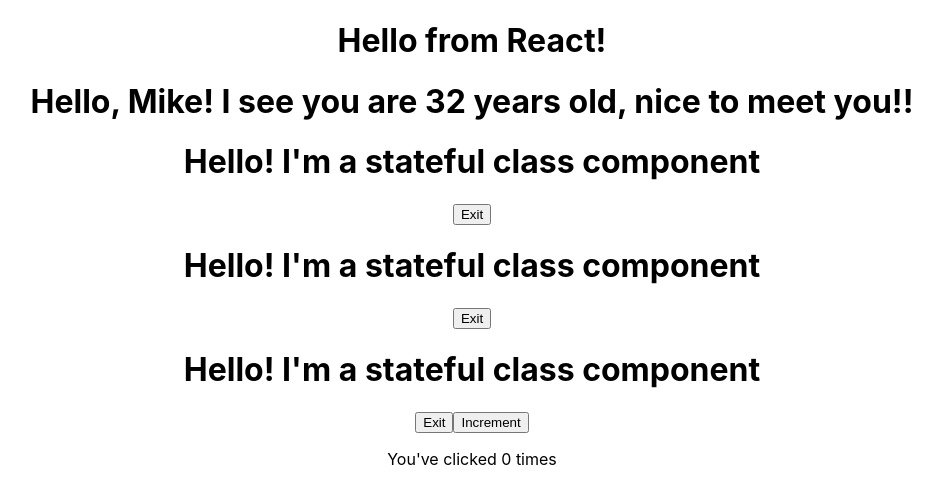
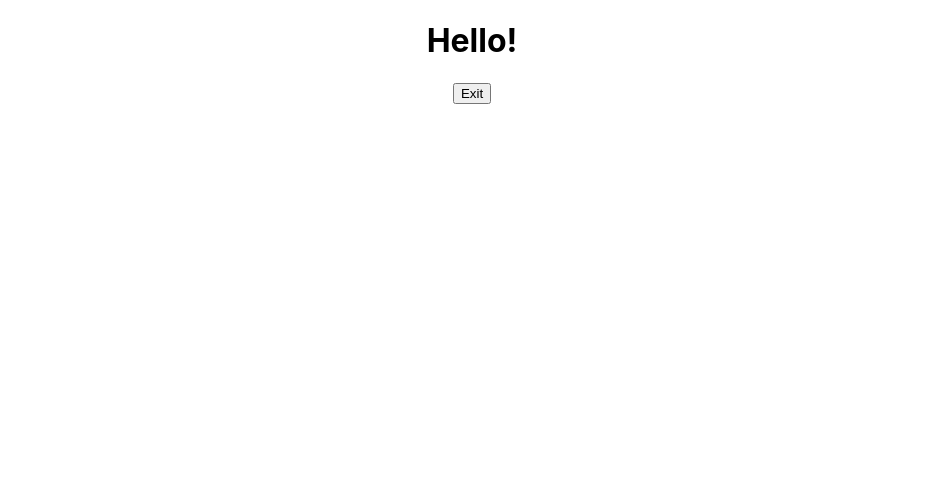
Before and after one commit to EJDiamond/learn-react, a React (Create React App) app in the folder my-app/: page / in a window 1280 px wide. Shown: the top 504 px of the page, without its empty margins (168-1110 px from the left). Built offline with nearby package versions, Linux system fonts and the light colour scheme.

Commit message:
Add event binder

```diff
--- a/my-app/src/App.js
+++ b/my-app/src/App.js
@@ -5,15 +5,21 @@ import FunctionalGreetingWithProps from './components/FunctionalGreetingWithProp
 import StatefulGreeting from './components/StatefulGreeting';
 import StatefulGreetingWithCallback from './components/StatefulGreetingWithCallback';
 import StatefulGreetingWithPrevState from './components/StatefulGreetingWithPrevState';
+import EventsFunctional from './components/EventsFunctional';
+import EventsClass from './components/EventsClass';
+import EventBinding from './components/EventBinding';
 
 function App() {
   return (
     <div className="App">
-      <FunctionalGreeting />
+      {/* <FunctionalGreeting />
       <FunctionalGreetingWithProps greeting='nice to meet you!' name="Mike" age="32" />
-      <StatefulGreeting greeting="I'm a stateful class component" name="Mike"/>
-      <StatefulGreetingWithCallback greeting="I'm a stateful class component" name="Mike"/>
-      <StatefulGreetingWithPrevState greeting="I'm a stateful class component" name="Mike"/>
+      <StatefulGreeting greeting="I'm a stateful class component" name="Mike" />
+      <StatefulGreetingWithCallback greeting="I'm a stateful class component" name="Mike" />
+      <StatefulGreetingWithPrevState greeting="I'm a stateful class component" name="Mike" />
+      <EventsFunctional />
+      <EventsClass /> */}
+      <EventBinding />
     </div>
   );
 }
--- /dev/null
+++ b/my-app/src/components/EventBinding.js
@@ -0,0 +1,42 @@
+import React from "react";
+
+class EventBinding extends React.Component {
+
+    constructor(props) {
+        super(props);
+        this.state = {
+            introduction: "Hello!",
+            buttonText: "Exit",
+        }
+        // this.handleClick = this.handleClick.bind(this)
+    }
+
+    // handleClick() {
+    //     this.setState({
+    //         introduction: "Goodbye!",
+    //         buttonText: "Enter",
+    //     });
+    //     console.log(this.state.introduction);
+    // }
+
+    handleClick = () => {
+        this.setState({
+            introduction: "Goodbye!",
+            buttonText: "Enter",
+        });
+        console.log(this.state.introduction);
+    }
+
+    render() {
+        return (
+            <div>
+                <h1>{this.state.introduction} {this.props.greeting}</h1>
+                {/* <button onClick={() => this.handleClick()}>{this.state.buttonText}</button> */}
+                {/* <button onClick={this.handleClick.bind(this)}>{this.state.buttonText}</button> */}
+                <button onClick={this.handleClick}>{this.state.buttonText}</button>
+            </div>
+        )
+    }
+}
+
+export default EventBinding;
--- /dev/null
+++ b/my-app/src/components/EventsClass.js
@@ -0,0 +1,14 @@
+import React, { Component } from 'react'
+
+export class EventsClass extends Component {
+    clickHandler() {
+        console.log("Clicked the class button");
+    }
+    render() {
+        return (
+            <div><button onClick={this.clickHandler}>click me - class component</button></div>
+        )
+    }
+}
+
+export default EventsClass
--- /dev/null
+++ b/my-app/src/components/EventsFunctional.js
@@ -0,0 +1,14 @@
+import React from 'react'
+
+function EventsFunctional() {
+    function clickHandler() {
+        console.log("Clicked the functional button");
+    }
+    return (
+    <div>
+        <button onClick={clickHandler}>click me - functional component</button>
+    </div>
+  )
+}
+
+export default EventsFunctional
```
Also changed, not shown: my-app/src/components/ES7Snippets.js (added, +56 -0 lines).
